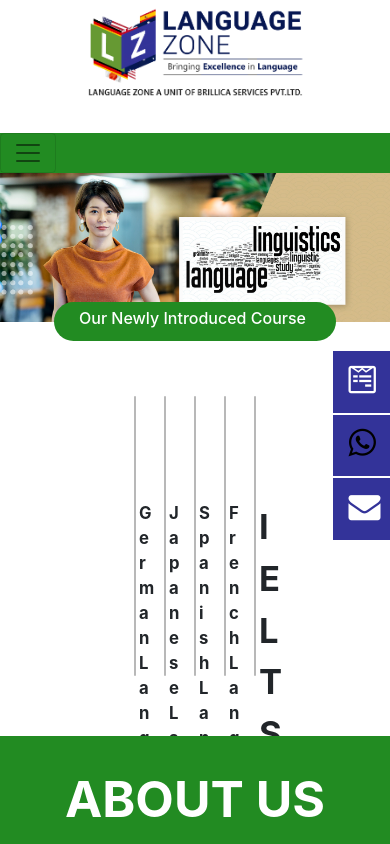
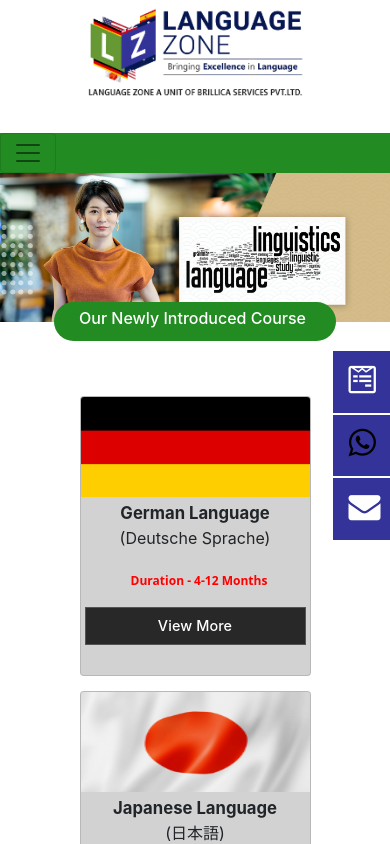
Before and after one commit to Nshiv011/Language_Zones, a React (Create React App) app: page / in a window 390 px wide. Shown: the top 844 px of the page. Built offline with nearby package versions, Linux system fonts and the light colour scheme; what google-maps-react would draw is missing.

Commit message:
Update index.css

```diff
--- a/src/index.css
+++ b/src/index.css
@@ -1955,7 +1955,7 @@ padding-bottom: 4.5px;
   justify-content: center;
   padding-bottom: 0px;
   padding-top: 15px;
-  width: 0px !important;
+  width: 100% !important;
 }
 .card{
   width: 70%;
```
